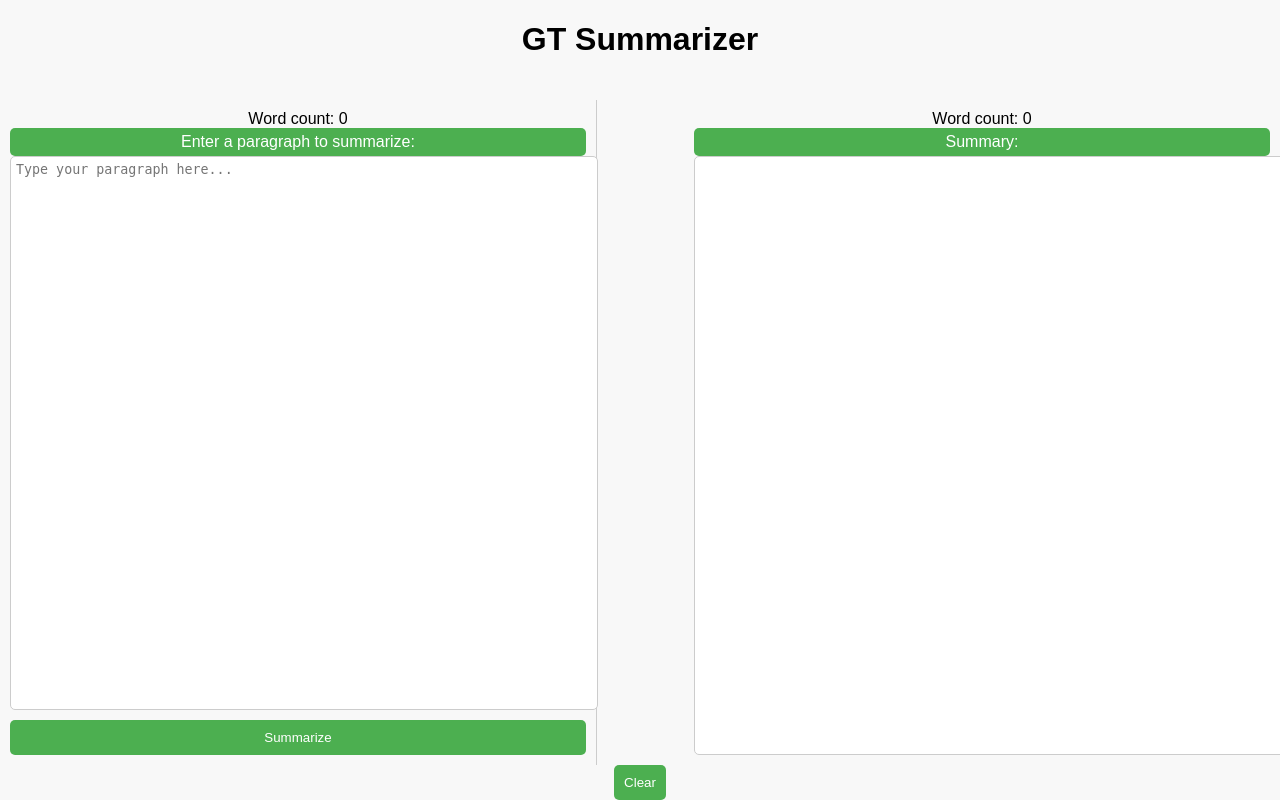
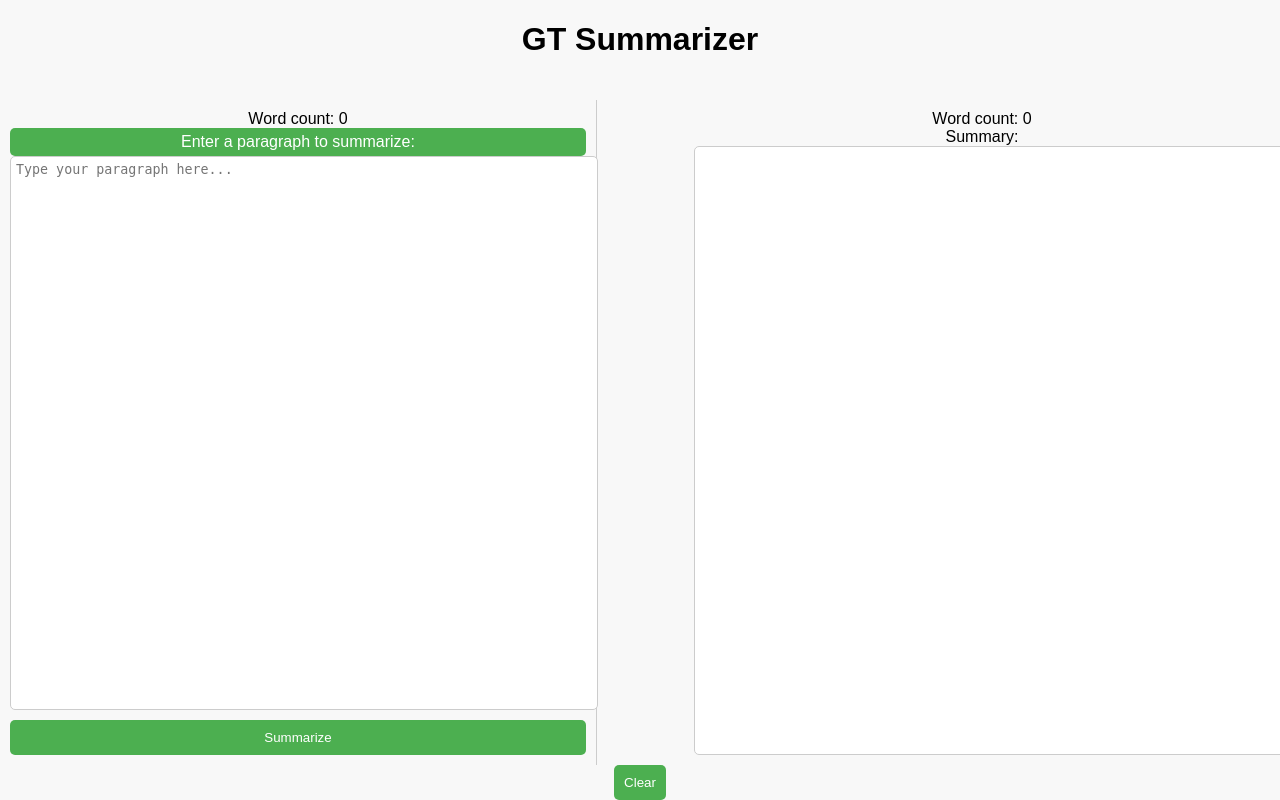
Before and after one commit to harishmanjrekar/harishGT, a Flask app: page / in a window 1280 px wide. Run offline with Flask 3, Linux system fonts and the light colour scheme.

Commit message:
Update index.html

```diff
--- a/templates/index.html
+++ b/templates/index.html
@@ -19,7 +19,7 @@
                 </div>
                 <div class="output-section">
                     <div class="word-count" id="output-word-count">Word count: 0</div>
-                    <div class="message bot">Summary:</div>
+                    <div class="message1 bot">Summary:</div>
                     <div id="output-box" class="output"></div>
                 </div>
             </div>
```
